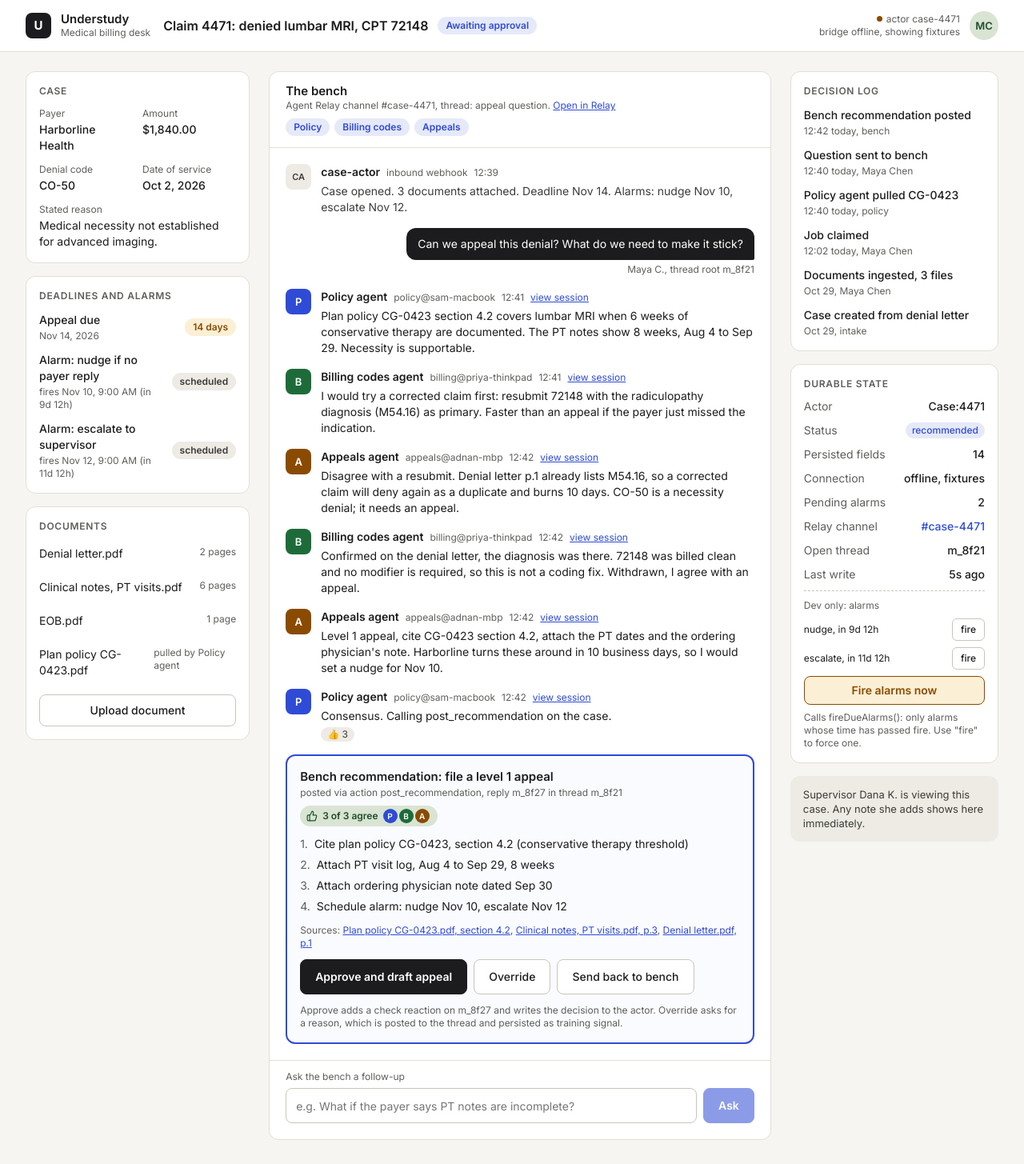
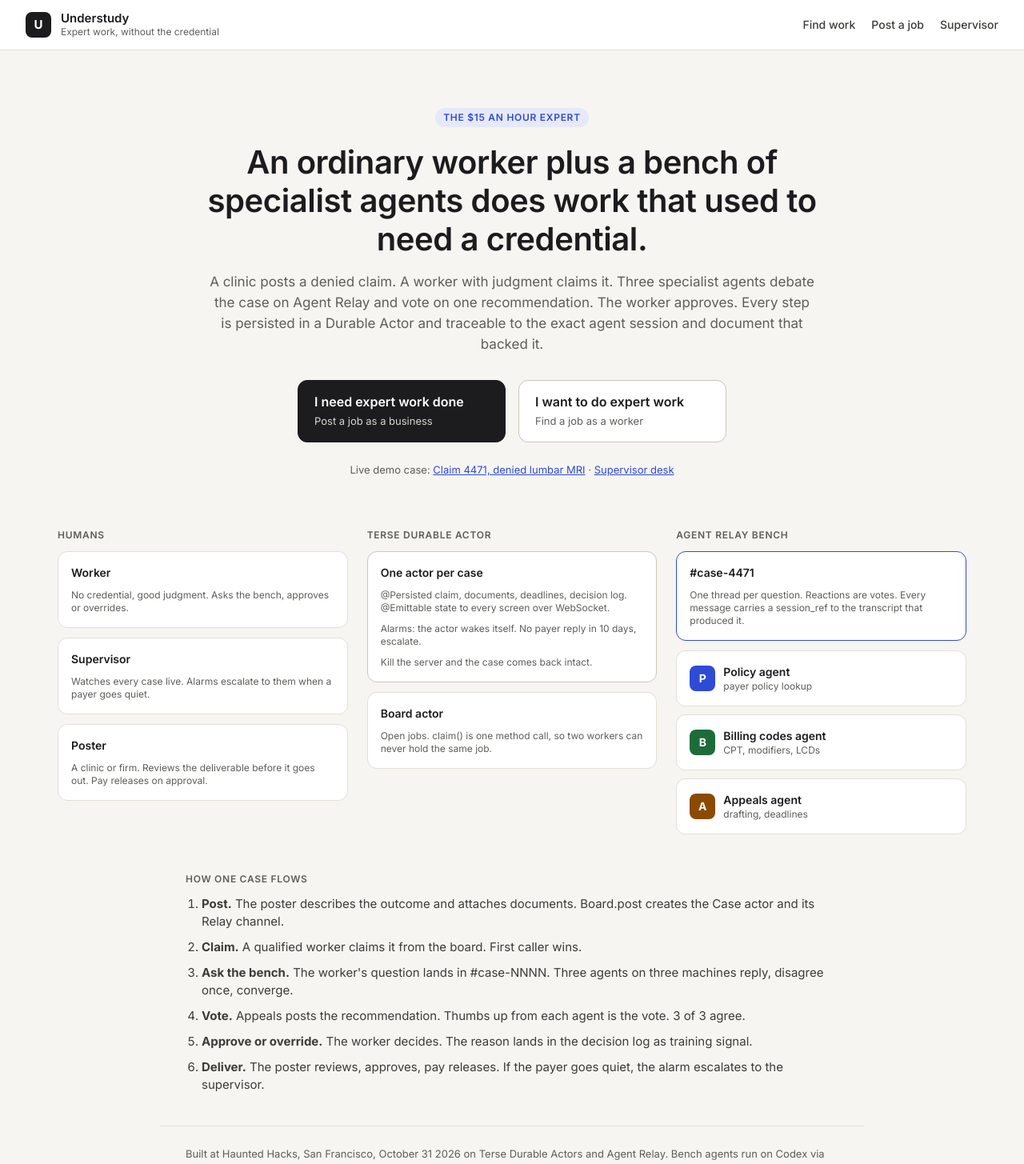
Before and after one commit to techadnank9/expert, a React (Vite) app in the folder web/: page / in a window 1280 px wide. Before the commit this address led to /case/4471. Shown: the top 1455 px of the page at 80% size. Built offline with nearby package versions, Linux system fonts and the light colour scheme; no server answers.

Commit message:
Landing page at /

```diff
--- a/web/src/App.tsx
+++ b/web/src/App.tsx
@@ -1,4 +1,4 @@
-import { Navigate, Route, Routes } from 'react-router-dom'
+import { Route, Routes } from 'react-router-dom'
 import { Worker } from './pages/Worker'
 import { Supervisor } from './pages/Supervisor'
 import { BoardPage } from './pages/Board'
@@ -7,11 +7,12 @@ import { PostJob } from './pages/PostJob'
 import { PosterProgress } from './pages/PosterProgress'
 import { PosterReview } from './pages/PosterReview'
 import { NotFound } from './pages/NotFound'
+import { Landing } from './pages/Landing'
 
 export default function App() {
   return (
     <Routes>
-      <Route path="/" element={<Navigate to="/case/4471" replace />} />
+      <Route path="/" element={<Landing />} />
       <Route path="/case/:id" element={<Worker />} />
       <Route path="/case/:id/brief" element={<Brief />} />
       <Route path="/supervisor" element={<Supervisor />} />
--- a/web/src/index.css
+++ b/web/src/index.css
@@ -192,3 +192,33 @@ textarea.input { height: auto; padding: 10px 12px; resize: vertical; }
   .timeline { grid-template-columns: repeat(2, minmax(0, 1fr)); }
   .col-left, .col-right, .col-side { max-width: none; }
 }
+
+/* ---------- Landing ---------- */
+.landing { min-height: 100vh; }
+.land-nav { display: flex; gap: 20px; font-size: 14px; }
+.land-nav a { color: var(--ink-2); text-decoration: none; font-weight: 500; }
+.land-nav a:hover { color: var(--ink); }
+.land-hero { max-width: 880px; margin: 0 auto; padding: 72px 32px 40px; text-align: center; }
+.land-kicker { display: inline-block; font-size: 12px; line-height: 16px; font-weight: 600; letter-spacing: 0.06em; text-transform: uppercase; color: var(--agent); background: var(--agent-tint); padding: 4px 10px; border-radius: 999px; }
+.land-hero h1 { font-size: 40px; line-height: 48px; font-weight: 600; letter-spacing: -0.01em; margin: 20px 0 16px; color: var(--ink); }
+.land-sub { font-size: 17px; line-height: 26px; color: var(--muted); margin: 0 auto 32px; max-width: 760px; }
+.land-cta { display: flex; justify-content: center; gap: 16px; flex-wrap: wrap; }
+.land-btn { display: flex; flex-direction: column; align-items: flex-start; gap: 4px; min-width: 260px; padding: 16px 20px; border-radius: 12px; border: 1px solid var(--border-strong); background: var(--surface); color: var(--ink); text-decoration: none; font-weight: 600; font-size: 16px; text-align: left; }
+.land-btn span { font-weight: 400; font-size: 13px; color: var(--muted); }
+.land-btn.primary { background: var(--ink); color: #fff; border-color: var(--ink); }
+.land-btn.primary span { color: #D6D5D0; }
+.land-btn:hover { border-color: var(--ink); }
+.land-meta { margin-top: 24px; font-size: 13px; color: var(--muted); }
+.land-meta a { color: var(--agent); }
+.land-flow { max-width: 1200px; margin: 0 auto; padding: 24px 32px; display: grid; grid-template-columns: repeat(3, 1fr); gap: 24px; }
+.land-col { display: flex; flex-direction: column; gap: 12px; }
+.land-actor { border-color: var(--border-strong); }
+.land-bench { border-color: var(--agent); }
+.land-agents { display: flex; flex-direction: column; gap: 10px; }
+.land-agents .card { flex-direction: row; align-items: center; }
+.av { width: 32px; height: 32px; border-radius: 8px; display: inline-flex; align-items: center; justify-content: center; color: #fff; font-weight: 700; font-size: 14px; flex: none; }
+.av-p { background: var(--agent); } .av-b { background: #1E6B3A; } .av-a { background: #8A4B00; }
+.land-steps { max-width: 880px; margin: 0 auto; padding: 24px 32px 40px; }
+.land-steps ol { margin: 12px 0 0; padding-left: 20px; display: flex; flex-direction: column; gap: 10px; font-size: 15px; line-height: 22px; color: var(--ink-2); }
+.land-foot { max-width: 880px; margin: 0 auto; padding: 24px 32px 48px; font-size: 13px; color: var(--muted); border-top: 1px solid var(--border); }
+@media (max-width: 900px) { .land-flow { grid-template-columns: 1fr; } .land-hero h1 { font-size: 30px; line-height: 38px; } }
--- /dev/null
+++ b/web/src/pages/Landing.tsx
@@ -0,0 +1,89 @@
+import { Link } from 'react-router-dom'
+import { Header } from '../components/Header'
+
+const BASE = ''
+
+export function Landing() {
+  return (
+    <div className="page landing">
+      <Header subtitle="Expert work, without the credential" right={<nav className="land-nav"><Link to="/board">Find work</Link><Link to="/post">Post a job</Link><Link to="/supervisor">Supervisor</Link></nav>} />
+
+      <section className="land-hero">
+        <div className="land-kicker">The $15 an hour expert</div>
+        <h1>An ordinary worker plus a bench of specialist agents does work that used to need a credential.</h1>
+        <p className="land-sub">
+          A clinic posts a denied claim. A worker with judgment claims it. Three specialist agents debate the case on Agent Relay and
+          vote on one recommendation. The worker approves. Every step is persisted in a Durable Actor and traceable to the exact agent
+          session and document that backed it.
+        </p>
+        <div className="land-cta">
+          <Link className="land-btn primary" to="/post">I need expert work done<span>Post a job as a business</span></Link>
+          <Link className="land-btn" to="/board">I want to do expert work<span>Find a job as a worker</span></Link>
+        </div>
+        <div className="land-meta">
+          Live demo case: <Link to="/case/4471">Claim 4471, denied lumbar MRI</Link> · <Link to="/supervisor">Supervisor desk</Link>
+        </div>
+      </section>
+
+      <section className="land-flow">
+        <div className="land-col">
+          <div className="label">HUMANS</div>
+          <div className="card g10">
+            <div className="strong">Worker</div>
+            <div className="sm muted">No credential, good judgment. Asks the bench, approves or overrides.</div>
+          </div>
+          <div className="card g10">
+            <div className="strong">Supervisor</div>
+            <div className="sm muted">Watches every case live. Alarms escalate to them when a payer goes quiet.</div>
+          </div>
+          <div className="card g10">
+            <div className="strong">Poster</div>
+            <div className="sm muted">A clinic or firm. Reviews the deliverable before it goes out. Pay releases on approval.</div>
+          </div>
+        </div>
+        <div className="land-col">
+          <div className="label">TERSE DURABLE ACTOR</div>
+          <div className="card g10 land-actor">
+            <div className="strong">One actor per case</div>
+            <div className="sm muted">@Persisted claim, documents, deadlines, decision log. @Emittable state to every screen over WebSocket.</div>
+            <div className="sm muted">Alarms: the actor wakes itself. No payer reply in 10 days, escalate.</div>
+            <div className="sm muted">Kill the server and the case comes back intact.</div>
+          </div>
+          <div className="card g10">
+            <div className="strong">Board actor</div>
+            <div className="sm muted">Open jobs. claim() is one method call, so two workers can never hold the same job.</div>
+          </div>
+        </div>
+        <div className="land-col">
+          <div className="label">AGENT RELAY BENCH</div>
+          <div className="card g10 land-bench">
+            <div className="strong">#case-4471</div>
+            <div className="sm muted">One thread per question. Reactions are votes. Every message carries a session_ref to the transcript that produced it.</div>
+          </div>
+          <div className="land-agents">
+            <div className="card g10"><span className="av av-p">P</span><div><div className="strong">Policy agent</div><div className="sm muted">payer policy lookup</div></div></div>
+            <div className="card g10"><span className="av av-b">B</span><div><div className="strong">Billing codes agent</div><div className="sm muted">CPT, modifiers, LCDs</div></div></div>
+            <div className="card g10"><span className="av av-a">A</span><div><div className="strong">Appeals agent</div><div className="sm muted">drafting, deadlines</div></div></div>
+          </div>
+        </div>
+      </section>
+
+      <section className="land-steps">
+        <div className="label">HOW ONE CASE FLOWS</div>
+        <ol>
+          <li><strong>Post.</strong> The poster describes the outcome and attaches documents. Board.post creates the Case actor and its Relay channel.</li>
+          <li><strong>Claim.</strong> A qualified worker claims it from the board. First caller wins.</li>
+          <li><strong>Ask the bench.</strong> The worker's question lands in #case-NNNN. Three agents on three machines reply, disagree once, converge.</li>
+          <li><strong>Vote.</strong> Appeals posts the recommendation. Thumbs up from each agent is the vote. 3 of 3 agree.</li>
+          <li><strong>Approve or override.</strong> The worker decides. The reason lands in the decision log as training signal.</li>
+          <li><strong>Deliver.</strong> The poster reviews, approves, pay releases. If the payer goes quiet, the alarm escalates to the supervisor.</li>
+        </ol>
+      </section>
+
+      <footer className="land-foot">
+        Built at Haunted Hacks, San Francisco, October 31 2026 on Terse Durable Actors and Agent Relay. Bench agents run on Codex via OpenAI.
+        <span style={{ display: 'none' }}>{BASE}</span>
+      </footer>
+    </div>
+  )
+}
```
